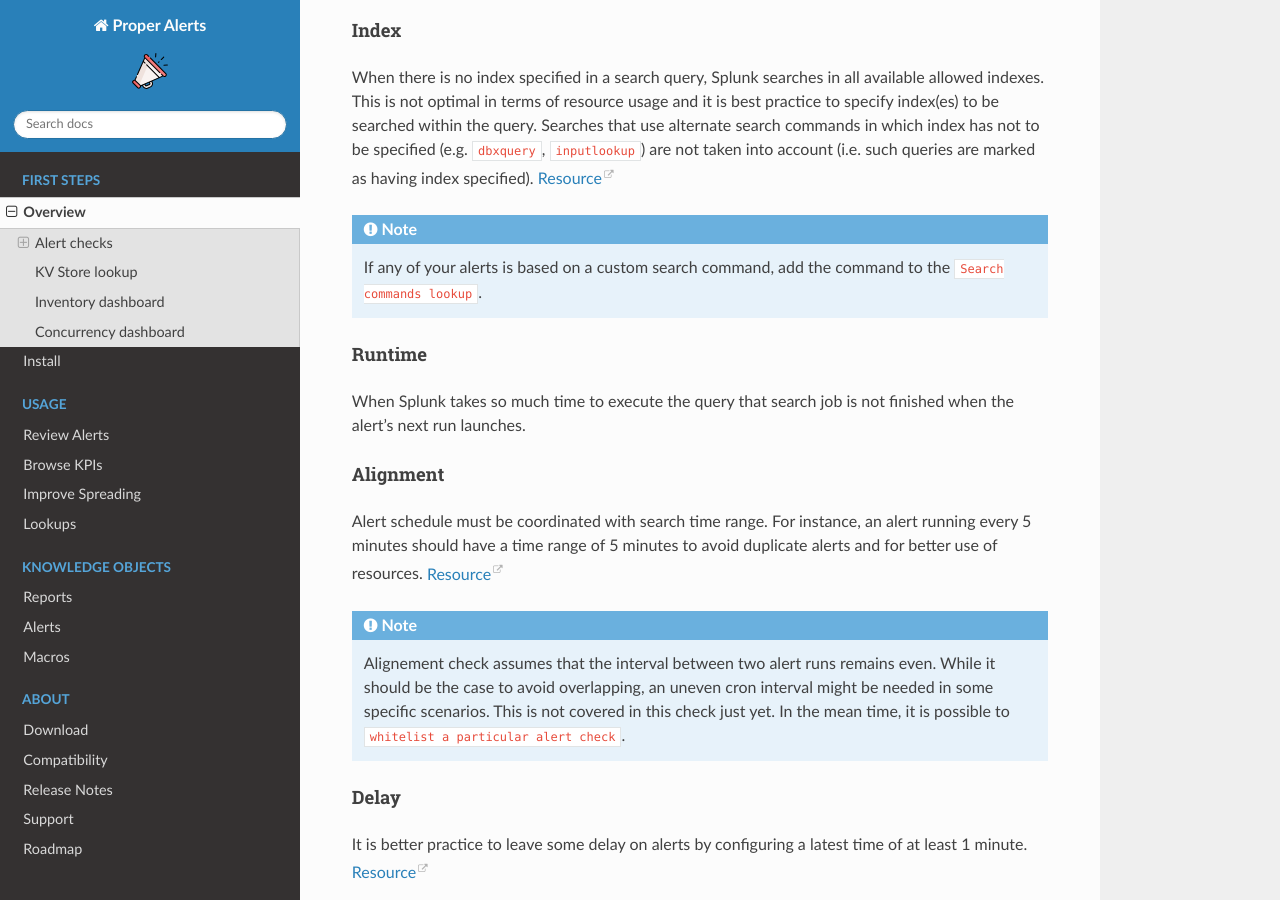
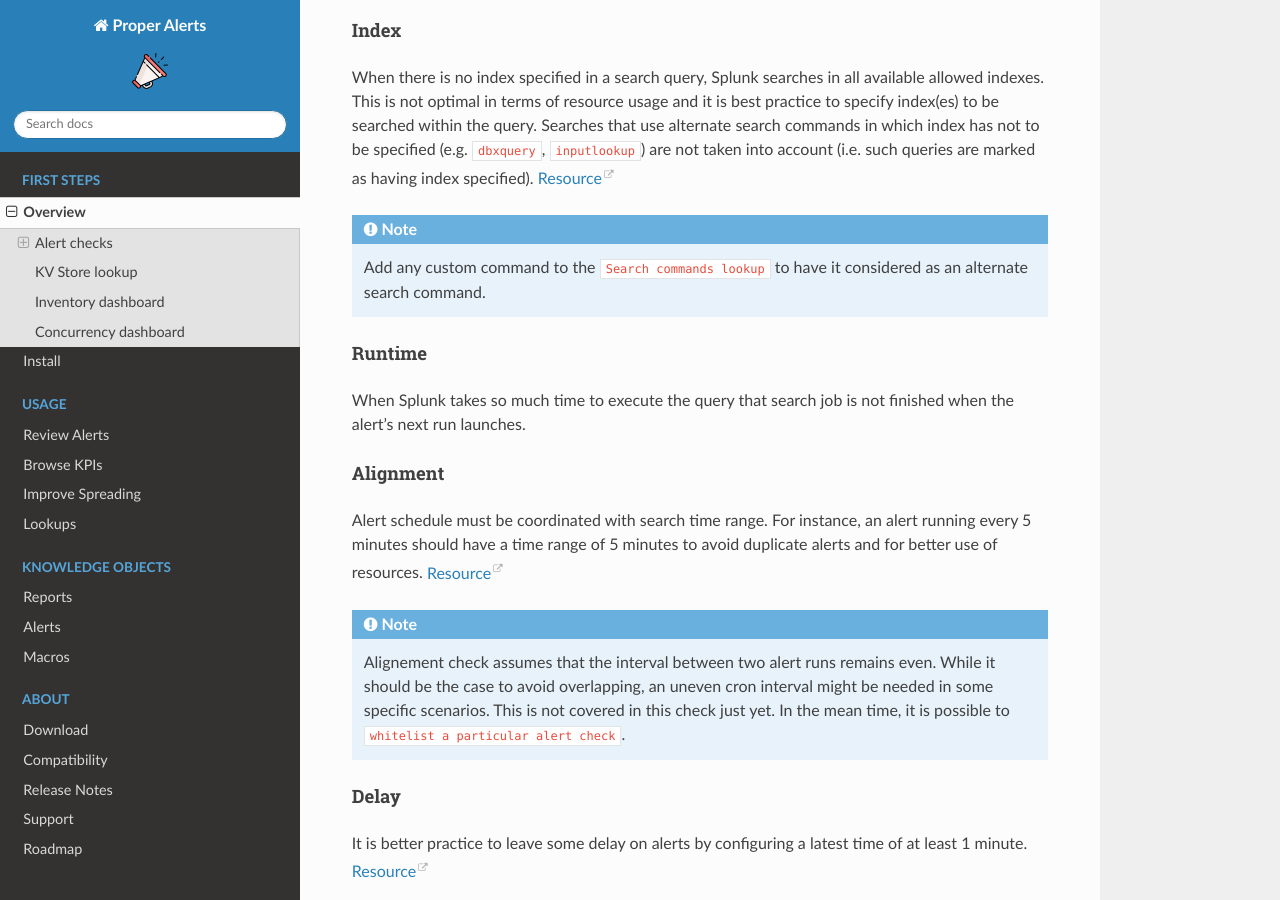
Before and after one commit to a-l-h/splunk-app-proper-alerts, a Sphinx documentation site: the page built from doc/overview.rst, in a window 1280 px wide and 900 px high, scrolled down 624 px. Built offline with Sphinx 7.4.7 and the Read the Docs theme 2.0.0, drawn with Linux system fonts in a browser that asks for light colours; cross-references to code outside the pages are shown as plain code.

Commit message:
Update overview.rst

```diff
--- a/doc/overview.rst
+++ b/doc/overview.rst
@@ -43,7 +43,7 @@
 When there is no index specified in a search query, Splunk searches in all available allowed indexes. This is not optimal in terms of resource usage and it is best practice to specify index(es) to be searched within the query.
 Searches that use alternate search commands in which index has not to be specified (e.g. ``dbxquery``, ``inputlookup``) are not taken into account (i.e. such queries are marked as having index specified). `Resource <https://docs.splunk.com/Documentation/Splunk/latest/Search/Writebettersearches#Restrict_searches_to_the_specific_index>`_
 
-.. note:: If any of your alerts is based on a custom search command, add the command to the :hoverxref:`Search commands lookup<Search commands lookup>`.
+.. note:: Add any custom command to the :hoverxref:`Search commands lookup<Search commands lookup>` to have it considered as an alternate search command.
 
 Runtime
 *******
```
